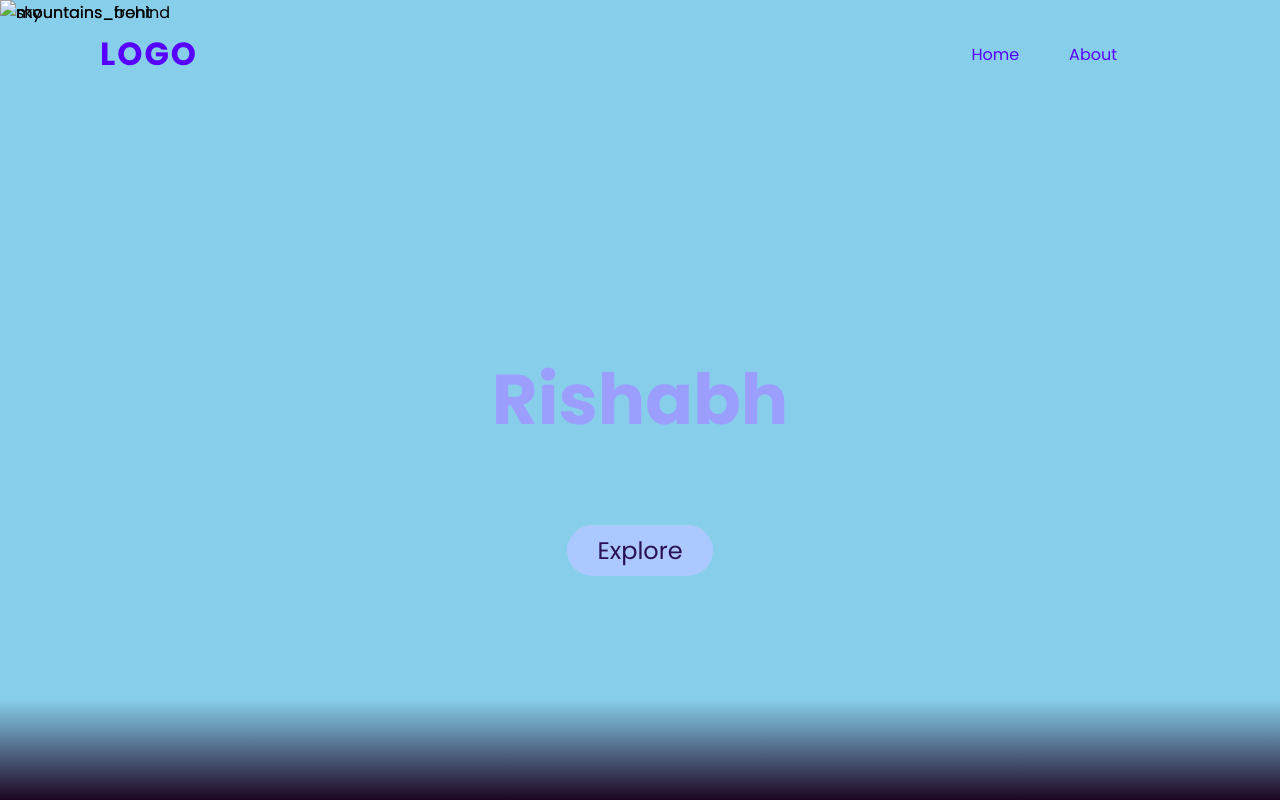
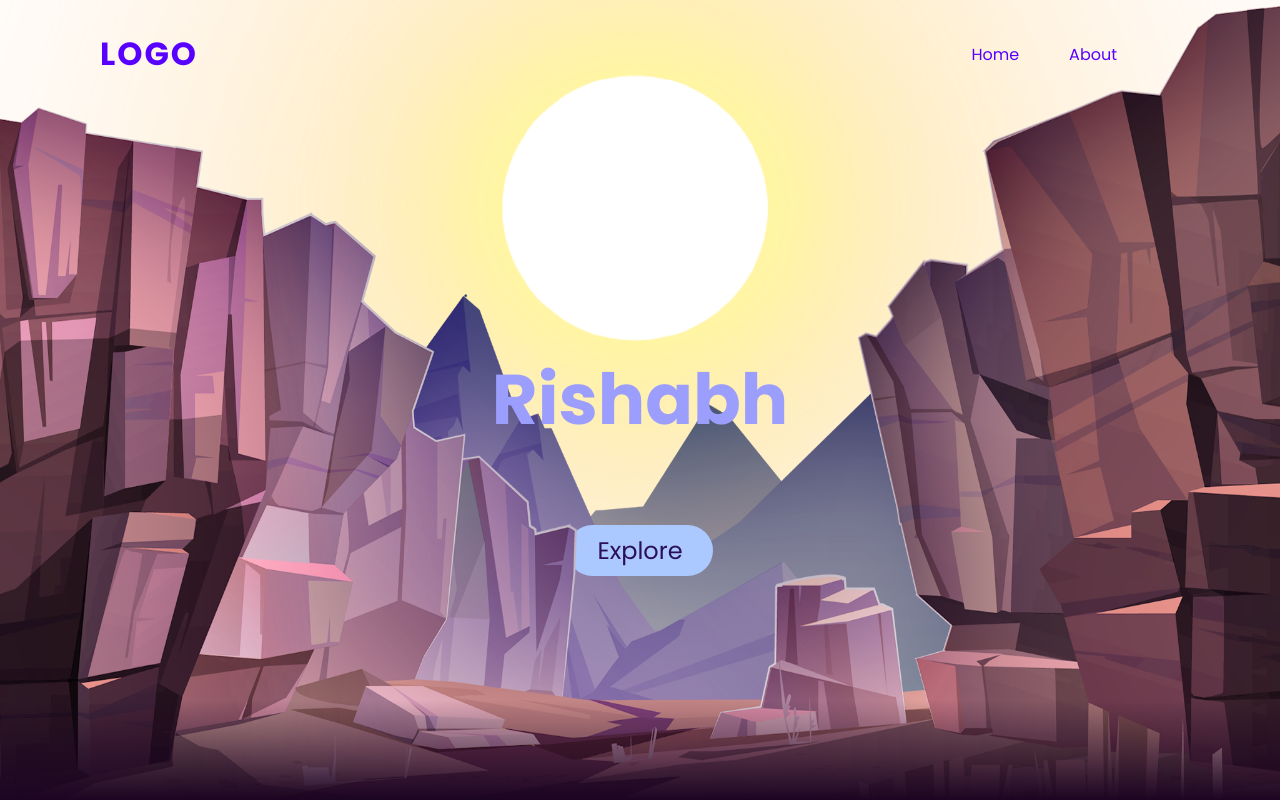
Before and after one commit to rishabh1S/Parallax_Demo, a plain HTML site: page index.html in a window 1280 px wide. Shown: the top 800 px of the page. Drawn offline with nearby package versions, Linux system fonts and the light colour scheme; the site is published under a folder, as on GitHub Pages, so addresses that start at the root find nothing.

Commit message:
Update index.html

```diff
--- a/index.html
+++ b/index.html
@@ -19,12 +19,12 @@
     </ul>
   </header>
   <section id="front__page" class="front__page_night">
-    <img src="/Some__work_day/blue-sky.png" alt="sky" id="sky">
-    <img src="/Some__work_day/sun.png" alt="sun" id="sun">
-    <img src="/Some__work_day/mountains_behind.png" alt="mountains_behind" id="mountains_behind">
+    <img src="./Some__work_day/blue-sky.png" alt="sky" id="sky">
+    <img src="./Some__work_day/sun.png" alt="sun" id="sun">
+    <img src="./Some__work_day/mountains_behind.png" alt="mountains_behind" id="mountains_behind">
     <h2 id="intro_text">Rishabh</h2>
     <a href="#sec" id="btn">Explore</a>
-    <img src="/Some__work_day/mountains_front.png" alt="mountains_front" id="mountains_front">
+    <img src="./Some__work_day/mountains_front.png" alt="mountains_front" id="mountains_front">
   </section>
   <div class="sec" id="sec">
     <h2>Parallax</h2>
```
